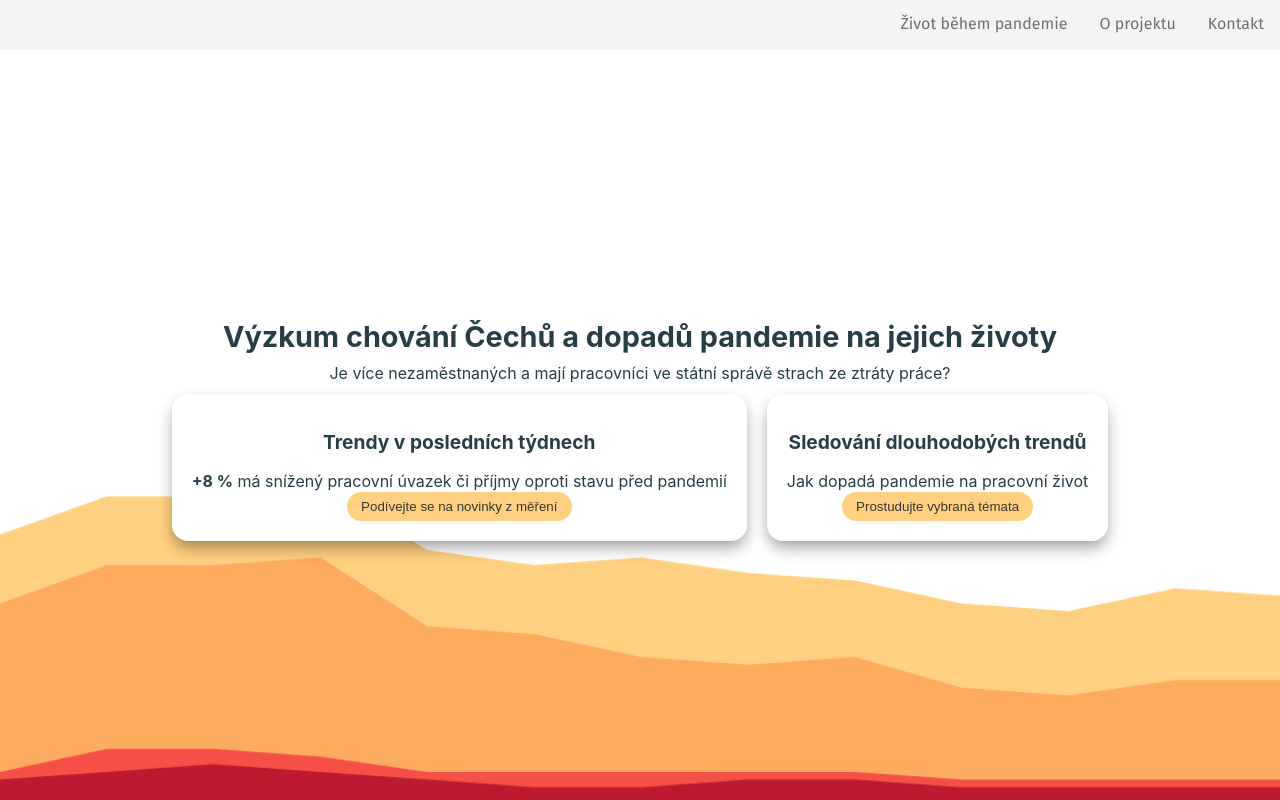
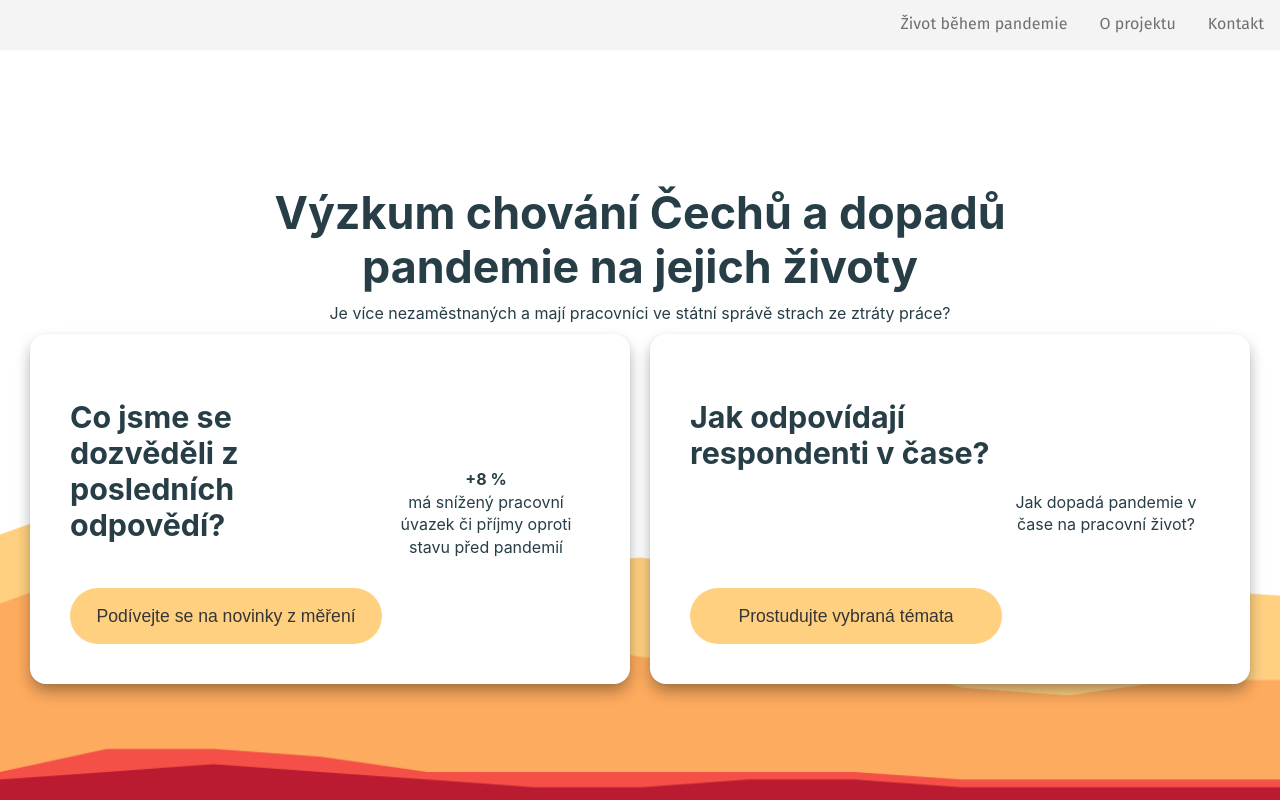
Before and after one commit to mveith/paq-research, a Next.js app: page / in a window 1280 px wide. Built offline with nearby package versions, Linux system fonts and the light colour scheme.

Commit message:
Landing page - small improvements

```diff
--- a/pages/index.js
+++ b/pages/index.js
@@ -1,26 +1,40 @@
 import getMenu from '../components/menuBuilder'
 import Layout from '../components/layout';
 import styles from './index.module.css'
+
+function Card({ title, link, linkLabel, contents }) {
+    return (
+        <div className={styles.card}>
+            <div style={{ display: "flex", flexDirection: "column", justifyContent: "space-between" }}>
+                <h2 style={{ fontSize: "1.9rem", textAlign: "left" }}>{title}</h2>
+                <button className={styles.button}>{linkLabel}</button>
+            </div>
+            <div style={{ display: "flex", flexDirection: "column", justifyContent: "center" }}>
+                <p dangerouslySetInnerHTML={{ __html: contents[0] }}></p>
+            </div>
+        </div>);
+}
 
 export default function Home({ menu }) {
     return (
         <Layout menuItemsData={menu} landingPage={true}>
             <div className={styles.landingPage}>
-                <h1>Výzkum chování Čechů a dopadů pandemie na jejich životy</h1>
+                <h1 style={{ fontSize: "2.8rem", maxWidth: "900px" }}>Výzkum chování Čechů a dopadů pandemie na jejich životy</h1>
                 <p>Je více nezaměstnaných a mají pracovníci ve státní správě strach ze ztráty práce?</p>
 
                 <div className={styles.cards}>
-                    <div className={styles.card}>
-                        <h2>Trendy v posledních týdnech</h2>
-                        <p><strong>+8 %</strong> má snížený pracovní úvazek či příjmy oproti stavu před pandemií</p>
-                        <button className={styles.button}>Podívejte se na novinky z měření</button>
-                    </div>
-
-                    <div className={styles.card}>
-                        <h2>Sledování dlouhodobých trendů</h2>
-                        <p>Jak dopadá pandemie na pracovní život</p>
-                        <button className={styles.button}>Prostudujte vybraná témata</button>
-                    </div>
+                    <Card
+                        title="Co jsme se dozvěděli z posledních odpovědí?"
+                        contents={["<strong>+8 %</strong><br />má snížený pracovní úvazek či příjmy oproti stavu před pandemií", "test..."]}
+                        link="destabilizace-prace"
+                        linkLabel="Podívejte se na novinky z měření"
+                    />
+                    <Card
+                        title="Jak odpovídají respondenti v čase?"
+                        contents={["Jak dopadá pandemie v čase na pracovní život?", "test..."]}
+                        link="destabilizace-prace"
+                        linkLabel="Prostudujte vybraná témata"
+                    />
                 </div>
             </div>
         </Layout>
--- a/pages/index.module.css
+++ b/pages/index.module.css
@@ -18,7 +18,11 @@
     overflow: hidden;
     position: relative;
     margin: 10px;
-    padding: 20px;
+    padding: 40px;
+    width: 600px;
+    height: 350px;
+    display: grid;
+    grid-template-columns: 60% 40%;
 }
 
 .card h2 {
@@ -27,16 +31,17 @@
 
 .button {
     border: 1px solid transparent;
-    border-radius: 1rem;
+    border-radius: 2rem;
     background-color: rgb(255, 208, 128);
     color: #363636;
     cursor: pointer;
-    padding-bottom: calc(.5em - 1px);
+    padding-bottom: calc(1em - 1px);
     padding-left: 1em;
     padding-right: 1em;
-    padding-top: calc(.5em - 1px);
+    padding-top: calc(1em - 1px);
     text-align: center;
     white-space: nowrap;
+    font-size: 1.1rem;
 }
 
 .cards {}
```
